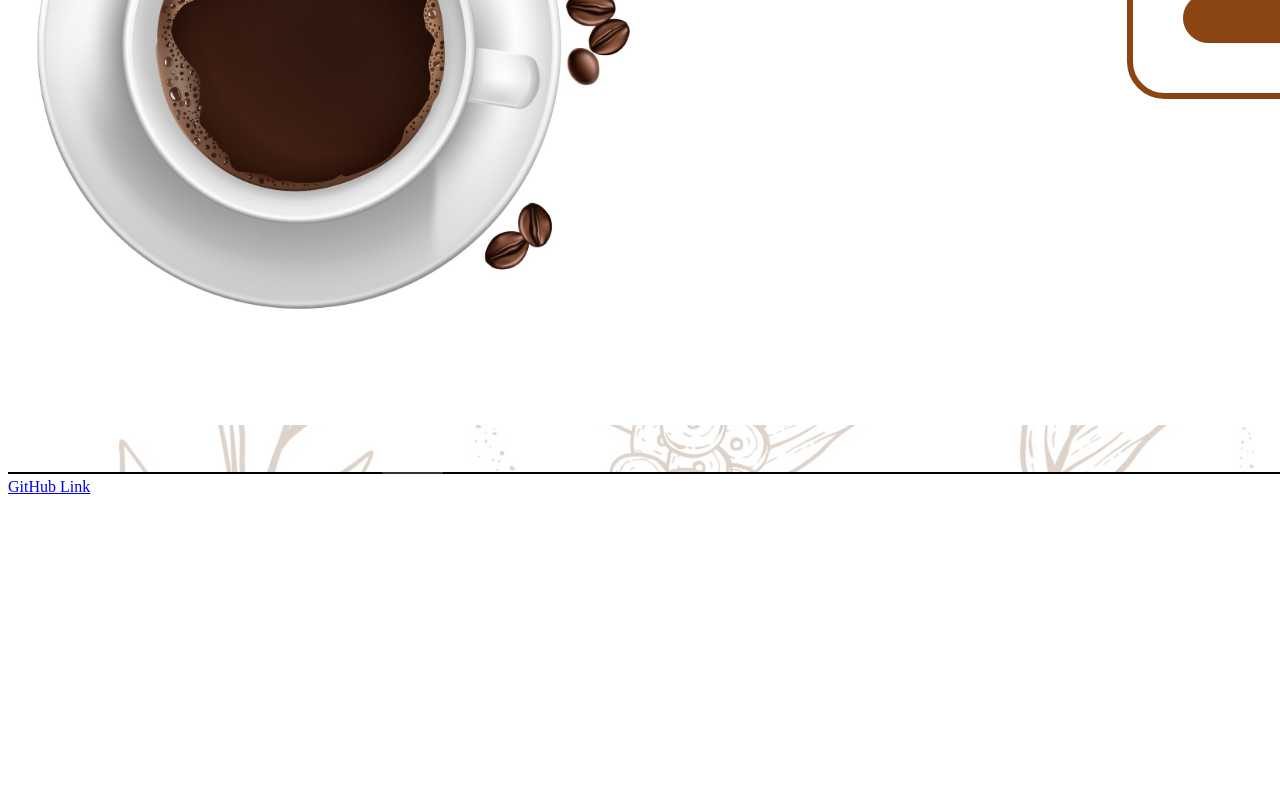
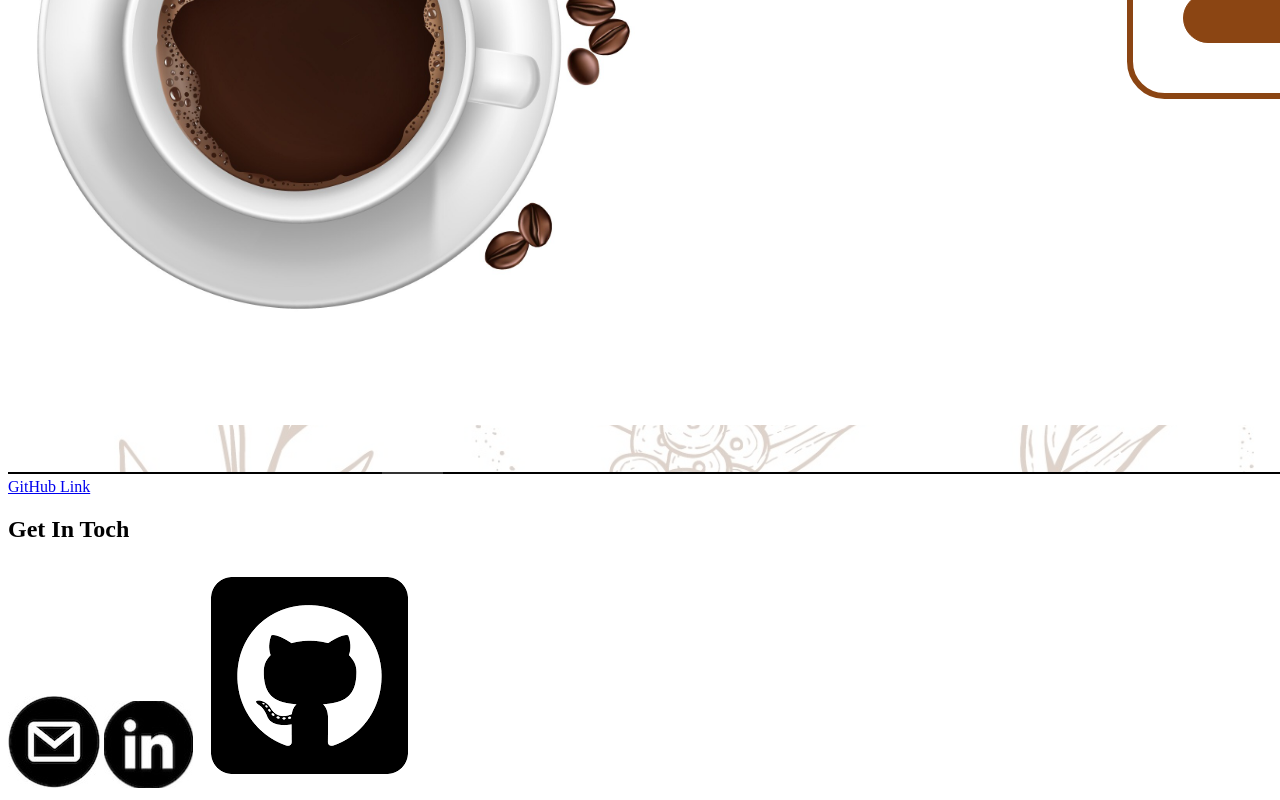
Before and after one commit to Najeeba-Qarqin/Portfolio, a plain HTML site: page index.html in a window 1280 px wide. Shown: the part 3497-4297 px from the top of the page. Before the commit the page ends 4001 px from the top, so only its background shows below. Drawn offline with Linux system fonts and the light colour scheme.

Commit message:
Added contact section

```diff
--- a/index.html
+++ b/index.html
@@ -51,5 +51,16 @@
     <a href="https://github.com/Najeeba-Qarqin/ProductLandingPage">GitHub Link</a>
   </div>
   </section>
+</section>
+<section id="contact" class="contact">
+  <div class="contact">
+    <h1>Get In Toch</h1>
+    <div>
+      <img src="imgs/email.jpg" alt="email">
+      <img src="imgs/linkedin.jpg" alt="linkedin">
+      <img src="imgs/github.png" alt="github">
+    </div>
+  </div>
+</section>
   </body>
 </html>
```
Also changed, not shown: imgs/email.jpg (added), imgs/github.png (added), imgs/linkedin.jpg (added).
